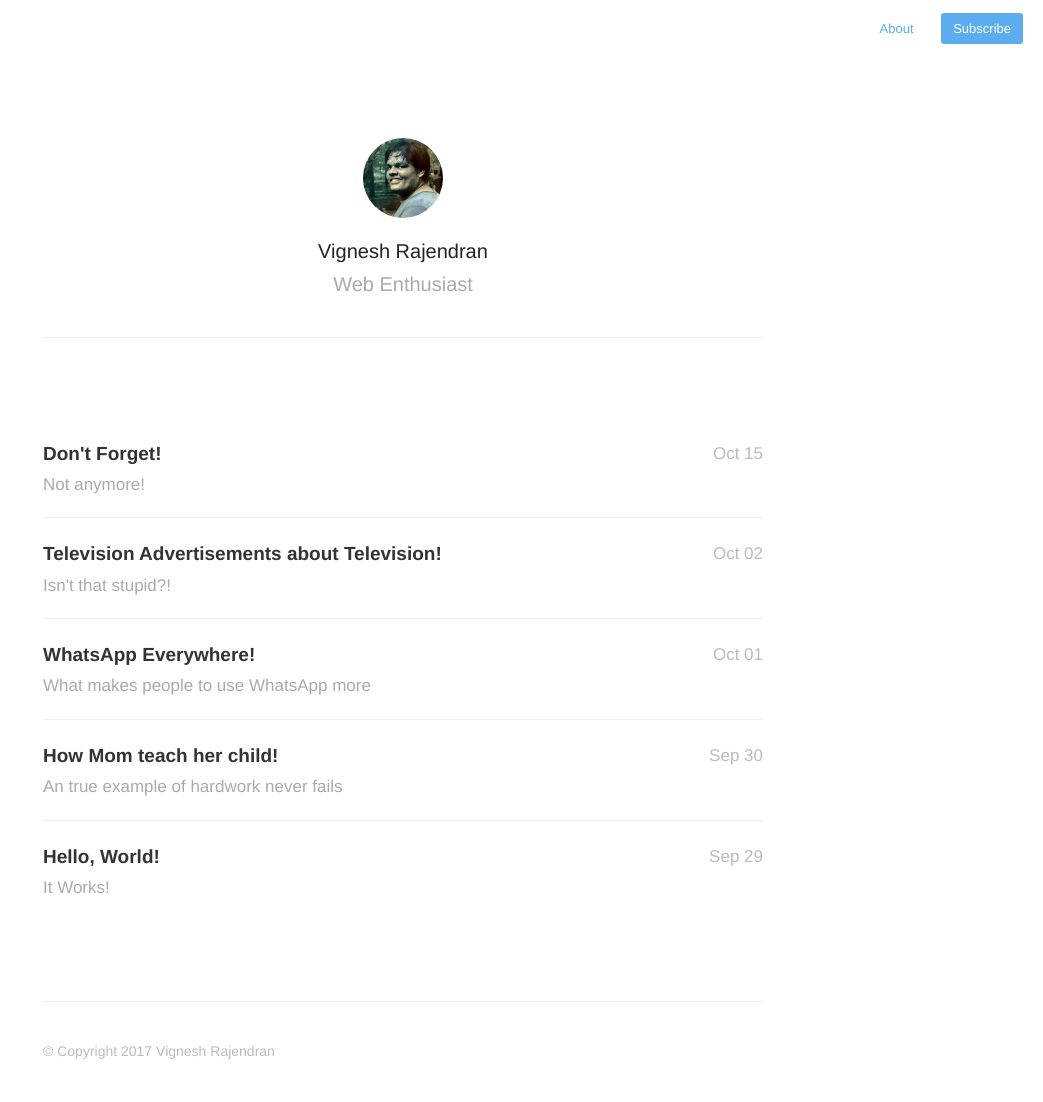
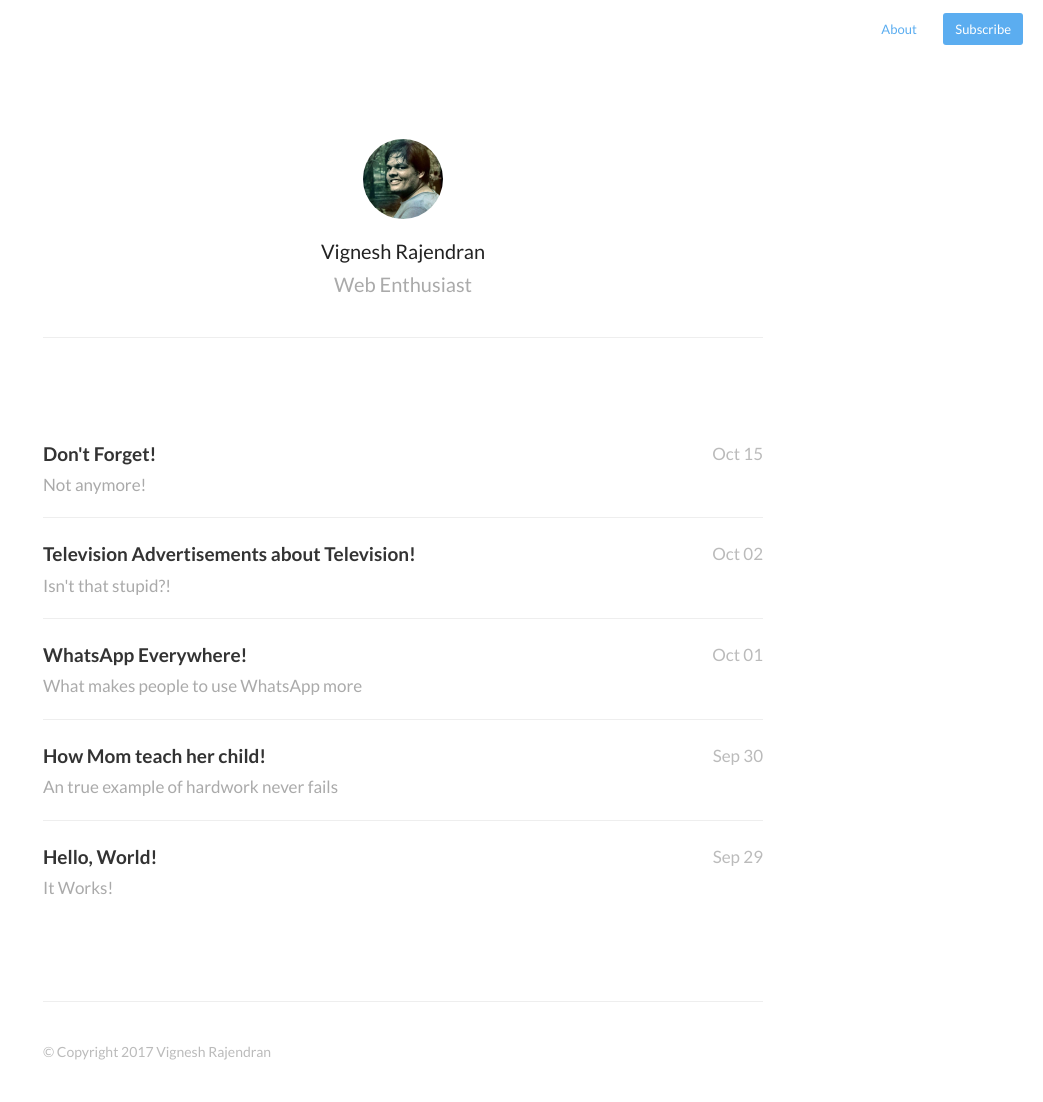
Before and after one commit to vigneshrdotin/vigneshrdotin.github-io, a Jekyll site: the page built from index.html, in a window 1280 px wide. Shown: the whole page, without its empty margins (237-1280 px from the left). Built offline with Jekyll 4.4.1, drawn with Linux system fonts in a browser that asks for light colours; nearby versions of some CDN libraries; Markdown is read by kramdown in place of the engine named in the settings; the list of posts is cut into pages by our own code.

Commit message:
Modifies font family

```diff
--- a/assets/css/style.css
+++ b/assets/css/style.css
@@ -16,14 +16,14 @@ url('../fonts/icons.svg#icons') format('svg');font-weight:normal;font-style:norm
 .icon-facebook-rect:before{content:'\e803';}
 .post h1, h3, h4, h5, p, .post-body ul, #post-list li, pre{margin-bottom:20px;}
 html, body{height:100%;}
-body{font:16px/1 "Helvetica Neue", Helvetica, Arial, sans-serif;color:#666;-webkit-font-smoothing:antialiased;text-rendering:optimizeLegibility;}
+body{font:16px/1 "Lato", Helvetica, Arial, sans-serif;color:#666;-webkit-font-smoothing:antialiased;text-rendering:optimizeLegibility;}
 h1{font-size:30px;letter-spacing:-1px;color:#222;font-weight:bold;}
 h2{font:italic 19px/1.3em Georgia,serif;color:#bbb;}
 .profile #wrapper{padding:100px 40px 0px;max-width:800px;margin:0 auto;}
 .profile #header{border-bottom:1px solid #eee;margin-bottom:40px;padding-bottom:40px;text-align:center;position:relative;}
 .profile #avatar{display:inline-block;width:80px;height:80px;border-radius:50%;margin-bottom:20px;}
 .profile h1{font-weight:400;letter-spacing:0px;font-size:20px;color:#222;}
-.profile h2{font-size:20px;font-weight:300;color:#aaa;margin-top:10px;font-family:'Helvetica Neue', Helvetica, Arial, sans-serif;font-style:normal;}
+.profile h2{font-size:20px;font-weight:300;color:#aaa;margin-top:10px;font-family:'Lato', Helvetica, Arial, sans-serif;font-style:normal;}
 nav.main-nav{padding:20px 20px 0;background:#fff;background:rgba(255,255,255,.90);margin:0 auto;text-align:right;z-index:100;}
 nav.main-nav a{top:8px;right:6px;padding:8px 12px;color:#5badf0;font-size:13px;line-height:1.35;border-radius:3px;}
 nav.main-nav a.cta{background:#5badf0;color:#fff;margin-left:12px;}
@@ -49,10 +49,10 @@ em, i{font-style:italic;}
 .home h1{font-size:30px;letter-spacing:-1px;color:#222;font-weight:bold;}
 .home h2{font:italic 19px/1.3em Georgia,serif;color:#bbb;}
 .post header{text-align:center;}
-.post h1{margin-bottom:20px;color:#222;font:300 32px/1.4em "Helvetica Neue", Helvetica,Arial,sans-serif;}
-.post h2{margin-bottom:40px;font:300 24px/1.5 "Helvetica Neue",Helvetica,Arial,sans-serif;color:#111;}
-.post h2.headline{font:normal 13px/1.5em "Helvetica Neue",Helvetica,Arial,sans-serif;margin:-5px 0 40px 0;color:#b2b9be;font-size:13px;text-transform:uppercase;letter-spacing:2px;display:inline-block;}
-#post-list h2{font:normal 17px/1.5em "Helvetica Neue",Helvetica,Arial,sans-serif;color:#aaa;max-width:400px;margin-top:2px;}
+.post h1{margin-bottom:20px;color:#222;font:300 32px/1.4em "Lato", Helvetica,Arial,sans-serif;}
+.post h2{margin-bottom:40px;font:300 24px/1.5 "Lato",Helvetica,Arial,sans-serif;color:#111;}
+.post h2.headline{font:normal 13px/1.5em "Lato",Helvetica,Arial,sans-serif;margin:-5px 0 40px 0;color:#b2b9be;font-size:13px;text-transform:uppercase;letter-spacing:2px;display:inline-block;}
+#post-list h2{font:normal 17px/1.5em "Lato",Helvetica,Arial,sans-serif;color:#aaa;max-width:400px;margin-top:2px;}
 h3, h4, h5{color:#333;}
 h3{font-size:20px;font-weight:400;}
 h4{font-size:16px;font-weight:bold;}
@@ -75,8 +75,8 @@ img{width:100%;max-width:100%;border-radius:3px;}
 #post-list li,#archive-list li{list-style-type:none;}
 #post-list li:last-child{margin-bottom:0;}
 #post-list li+li{padding-top:20px;border-top:1px solid #eee;}
-#post-list a{color:#333;display:block;font:bold 19px/1.7 "Helvetica Neue",helvetica,Arial,sans-serif;}
-#post-list .dates{float:right;position:relative;top:1px;font:300 17px/1.8 "Helvetica Neue",helvetica,Arial,sans-serif;color:#bbb;}
+#post-list a{color:#333;display:block;font:bold 19px/1.7 "Lato",helvetica,Arial,sans-serif;}
+#post-list .dates{float:right;position:relative;top:1px;font:300 17px/1.8 "Lato",helvetica,Arial,sans-serif;color:#bbb;}
 #post-list-footer{border-top:1px solid #eee;margin-top:20px;padding-top:100px;}
 #archive-link{display:inline-block;font-size:13px;font-weight:bold;border-radius:4px;padding:3px 10px 6px;box-shadow:0 0 0 1px hsla(207,83%,80%,1);}
 #archive-link:hover{background:#5694f1;color:#fff;box-shadow:0 0 0 1px #5694f1;}
@@ -101,16 +101,16 @@ img{width:100%;max-width:100%;border-radius:3px;}
 #post-nav span.prev:hover{left:-3px;}
 #post-nav span.next:hover{right:-3px;}
 h1.archive{margin-bottom:0px;}
-h2.month{width:100%;font:bold 13px/1 "Helvetica Neue",helvetica,Arial,sans-serif;text-transform:uppercase;margin-top:40px;margin-bottom:10px;padding-bottom:10px;border-bottom:1px solid #eee;}
+h2.month{width:100%;font:bold 13px/1 "Lato",helvetica,Arial,sans-serif;text-transform:uppercase;margin-top:40px;margin-bottom:10px;padding-bottom:10px;border-bottom:1px solid #eee;}
 #archive-list li:last-child{margin-bottom:0;}
-#archive-list a{display:block;font:bold 17px/1.7 "Helvetica Neue",helvetica,Arial,sans-serif;color:#333;}
-#archive-list .dates{float:right;position:relative;top:1px;font:300 17px/1.7 "Helvetica Neue",helvetica,Arial,sans-serif;color:#bbb;}
+#archive-list a{display:block;font:bold 17px/1.7 "Lato",helvetica,Arial,sans-serif;color:#333;}
+#archive-list .dates{float:right;position:relative;top:1px;font:300 17px/1.7 "Lato",helvetica,Arial,sans-serif;color:#bbb;}
 #archive-list li a:hover,#archive-list li:hover .dates{color:#5694f1;}
 #post-meta img.avatar{height:36px;width:36px;float:left;border-radius:50%;margin-top:3px;margin-right:20px;box-shadow:0 0 0 3px #fff, 0 0 0 4px #eee;}
-#post-list.archive.readmore h3{font:400 20px "Helvetica Neue", Helvetica,Arial,sans-serif;margin-bottom:30px;}
-#post-list.archive.readmore a{font:400 16px/1.6 "Helvetica Neue",helvetica,Arial,sans-serif;color:#5694f1;}
+#post-list.archive.readmore h3{font:400 20px "Lato", Helvetica,Arial,sans-serif;margin-bottom:30px;}
+#post-list.archive.readmore a{font:400 16px/1.6 "Lato",helvetica,Arial,sans-serif;color:#5694f1;}
 #post-list.archive.readmore a:hover{opacity:0.8;}
-#post-list.archive.readmore .dates{font:300 16px/1.6 "Helvetica Neue",helvetica,Arial,sans-serif;}
+#post-list.archive.readmore .dates{font:300 16px/1.6 "Lato",helvetica,Arial,sans-serif;}
 #sharing a.facebook{background:#4361b3;}
 #sharing a.twitter{background:#4fafed;}
 #sharing a{font-size:20px;font-size:13px;font-weight:bold;color:#fff;padding:6px 10px;border-radius:4px;margin-left:2px;}
```
Also changed, not shown: 1 other file.
